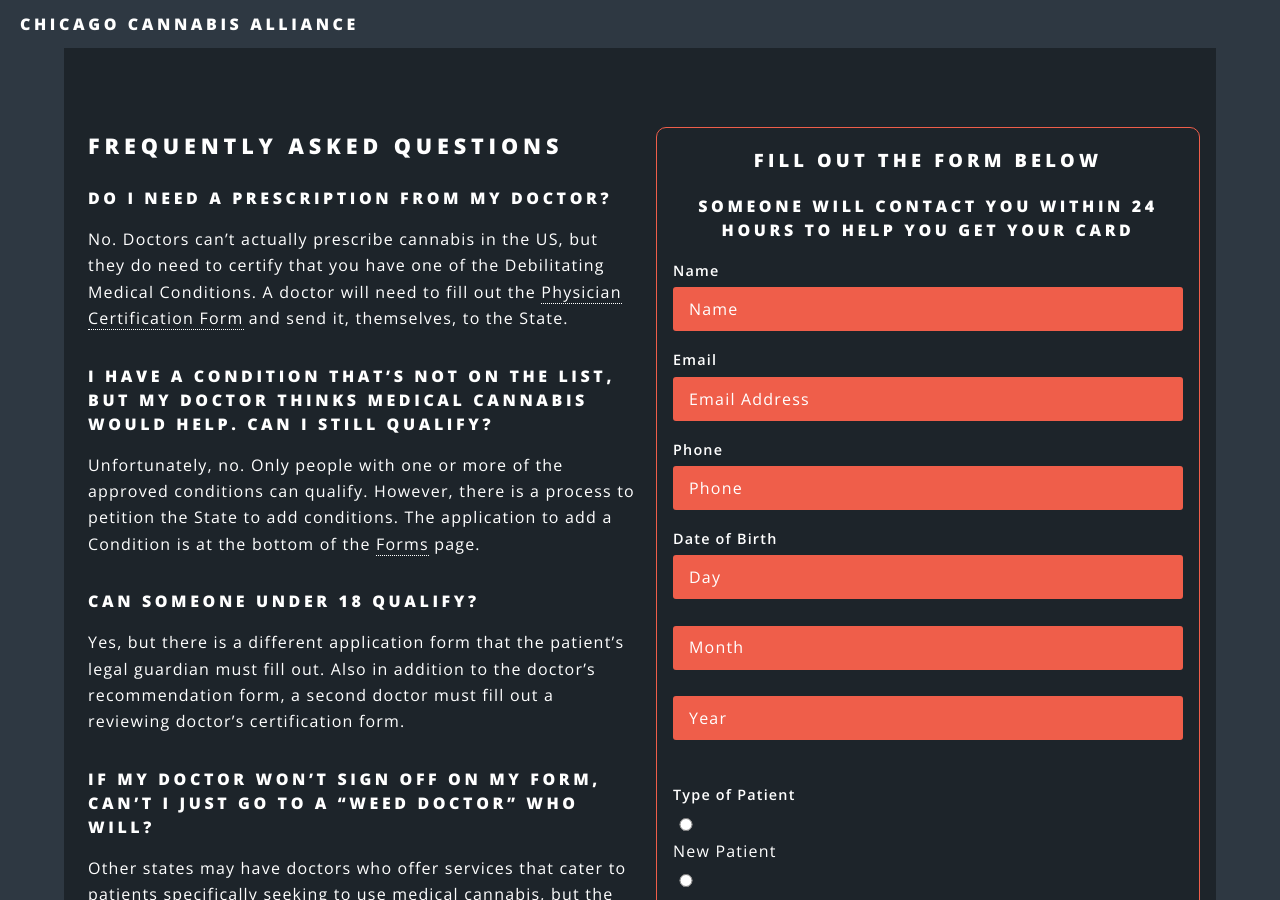
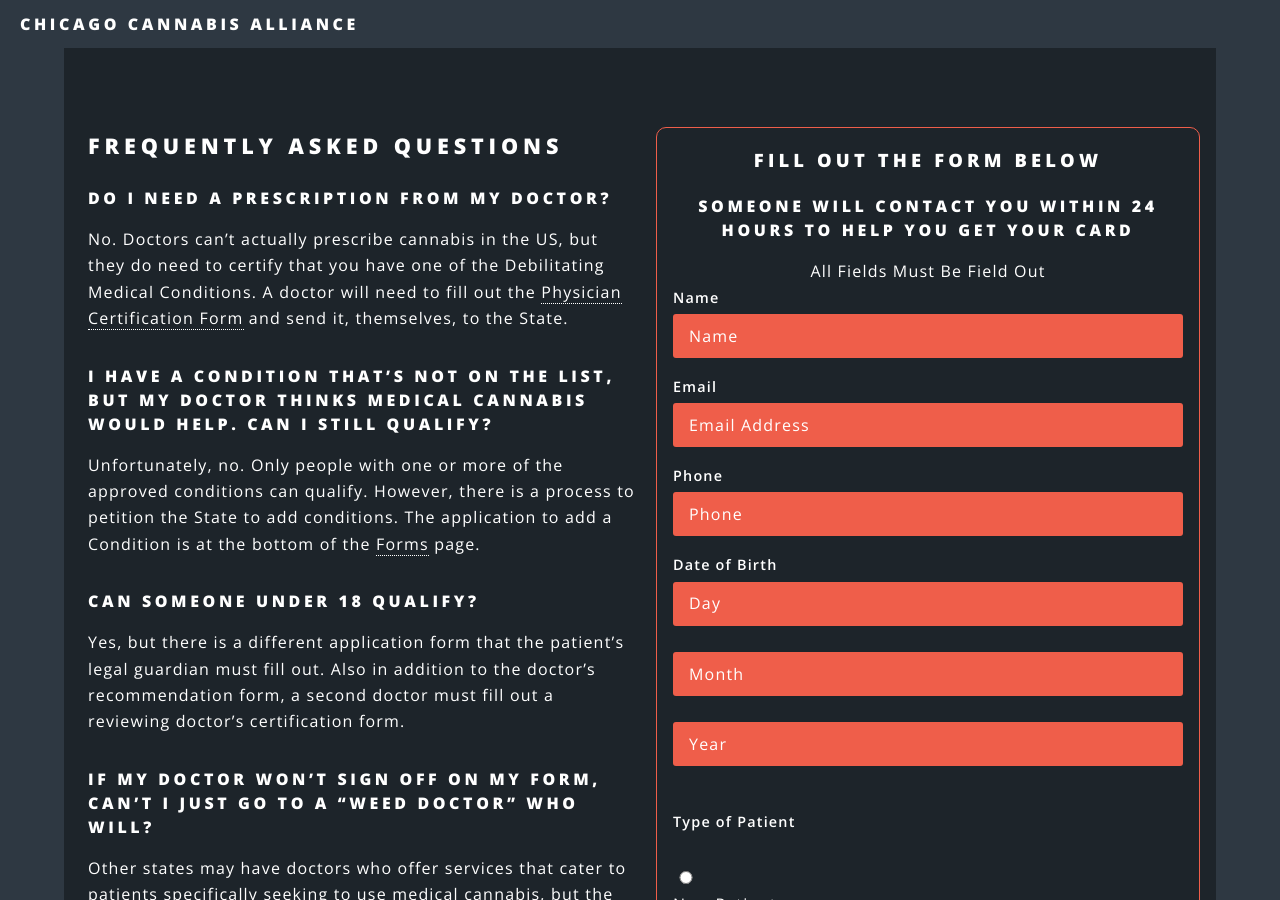
Before and after one commit to roncoalson/CMCA-master, a Jekyll site: the page built from index.html, in a window 1280 px wide and 900 px high, scrolled down 2303 px. Built offline with Jekyll 4.4.1, drawn with Linux system fonts in a browser that asks for light colours.

Commit message:
Update large-form.html

```diff
--- a/_includes/large-form.html
+++ b/_includes/large-form.html
@@ -1,6 +1,7 @@
 <form action="https://formspree.io/info@chicagocannabis.org" method="POST" id="large-form">
 <center><h3>Fill out the form below</h3>
-<h4>Someone will contact you within 24 hours to help you get your card</h4></center>
+<h4>Someone will contact you within 24 hours to help you get your card</h4>
+    All Fields Must Be Field Out</center>
 <div class='form-field'>
     <label>Name</label>
     <input type="text" name="_name" placeholder="Name" required>
@@ -185,10 +186,10 @@
     </select>
   </div><br>
   <div class='form-field'>
-       <label>Type of Patient</label>
-      <input type="radio" id="one" name="New Patient" value="1" required/>
+       <label>Type of Patient</label><br>
+      <input type="radio" id="one" name="New Patient" value="1" />
        <label for="two">New Patient</label>
-        <input type="radio" id="two" name="Established Patient" value="2" required/>
+        <input type="radio" id="two" name="Established Patient" value="2" />
       <label for="two">Established Patient</label>
 </div><br>
 <div class='form-field'>
@@ -261,7 +262,7 @@
     <br><br>
 <div class='form-field'>
     <label>What Zipcode do you live in?</label>
-    <input type="text" name="_zipcode" placeholder="Zipcode">
+    <input type="text" name="_zipcode" placeholder="Zipcode" required>
 </div>
 
 <div class='form-field'>
```
